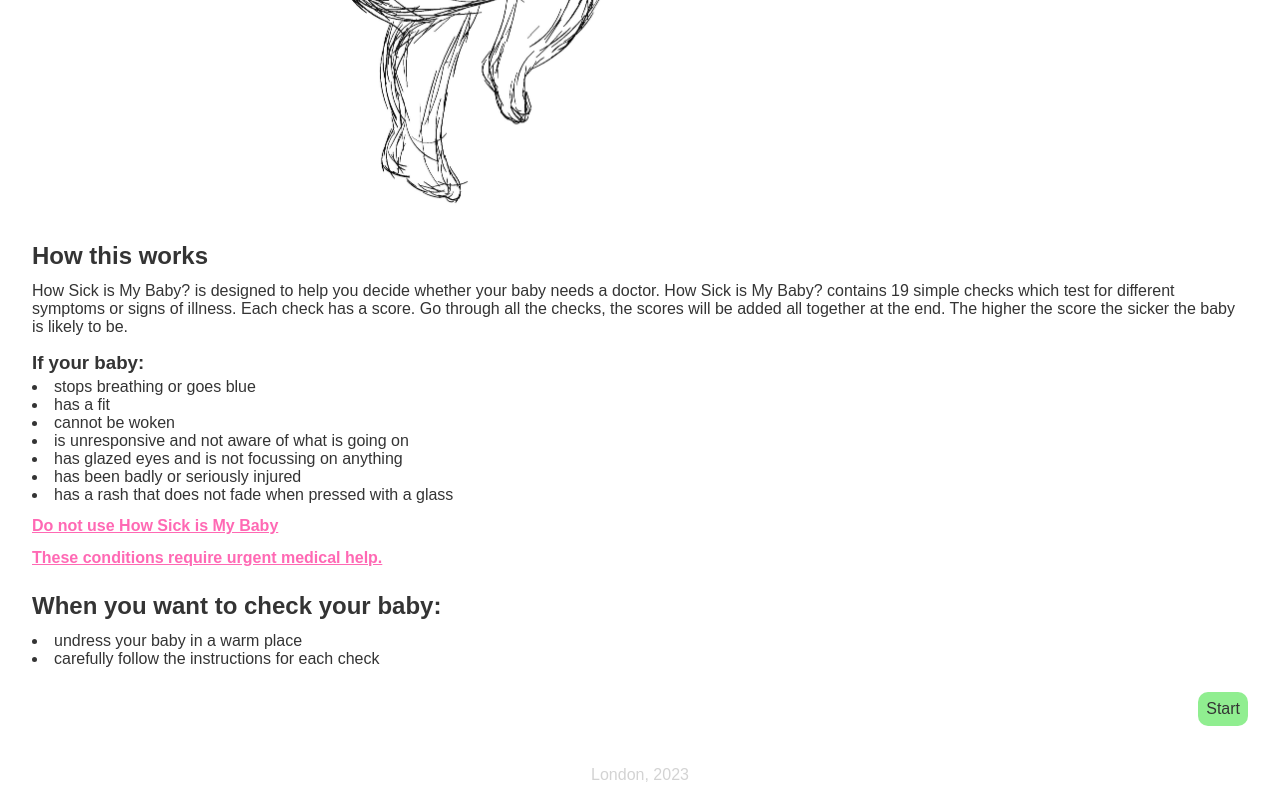
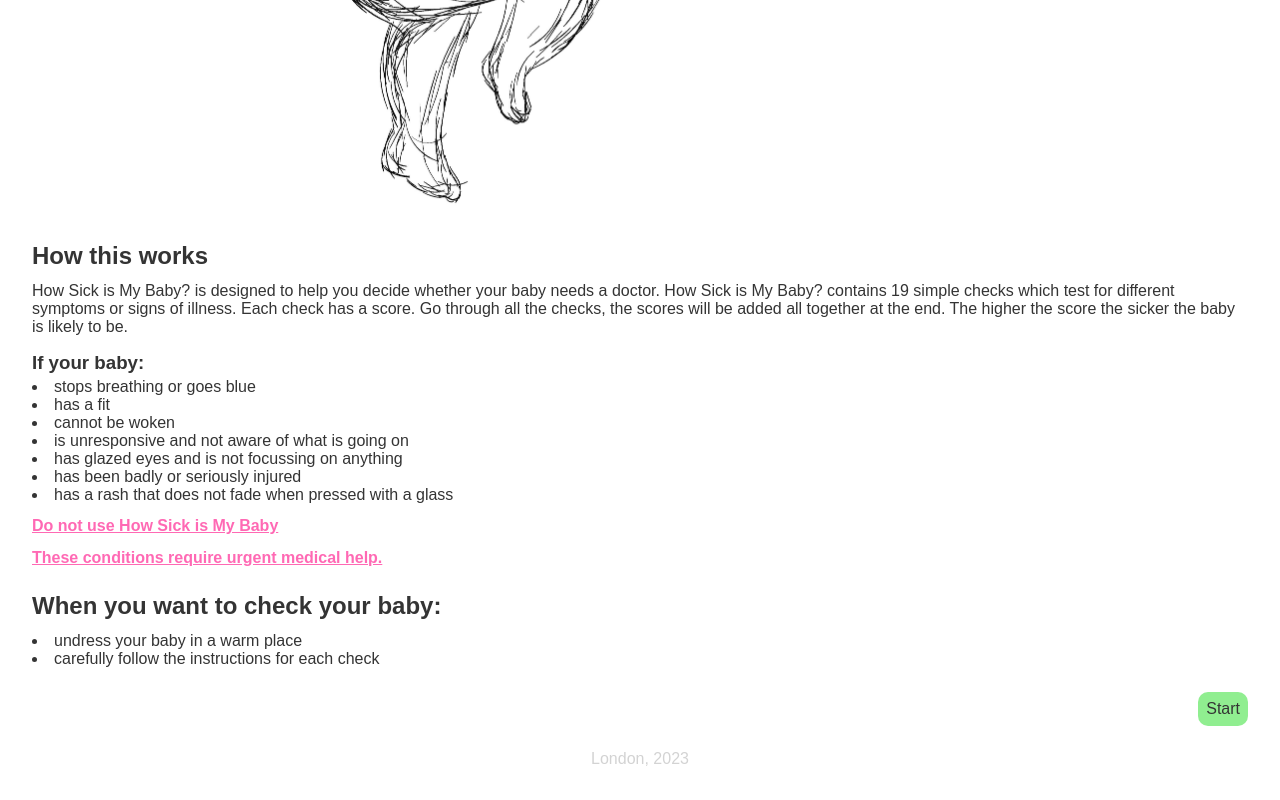
Before and after one commit to LauraPinckney/HowSickIsMyBaby, a React (Create React App) app: page / in a window 1280 px wide. Shown: the part 695-1495 px from the top of the page. Built offline with nearby package versions, Linux system fonts and the light colour scheme.

Commit message:
footer spacing

```diff
--- a/src/components/Footer/Footer.module.scss
+++ b/src/components/Footer/Footer.module.scss
@@ -2,7 +2,7 @@
 @import '../../styles/partials/variables';
 
 .container {
-  margin: 1em 2em 1em 2em;
+  margin: 0 2em 1em 2em;
 }
 
 .text {
```
